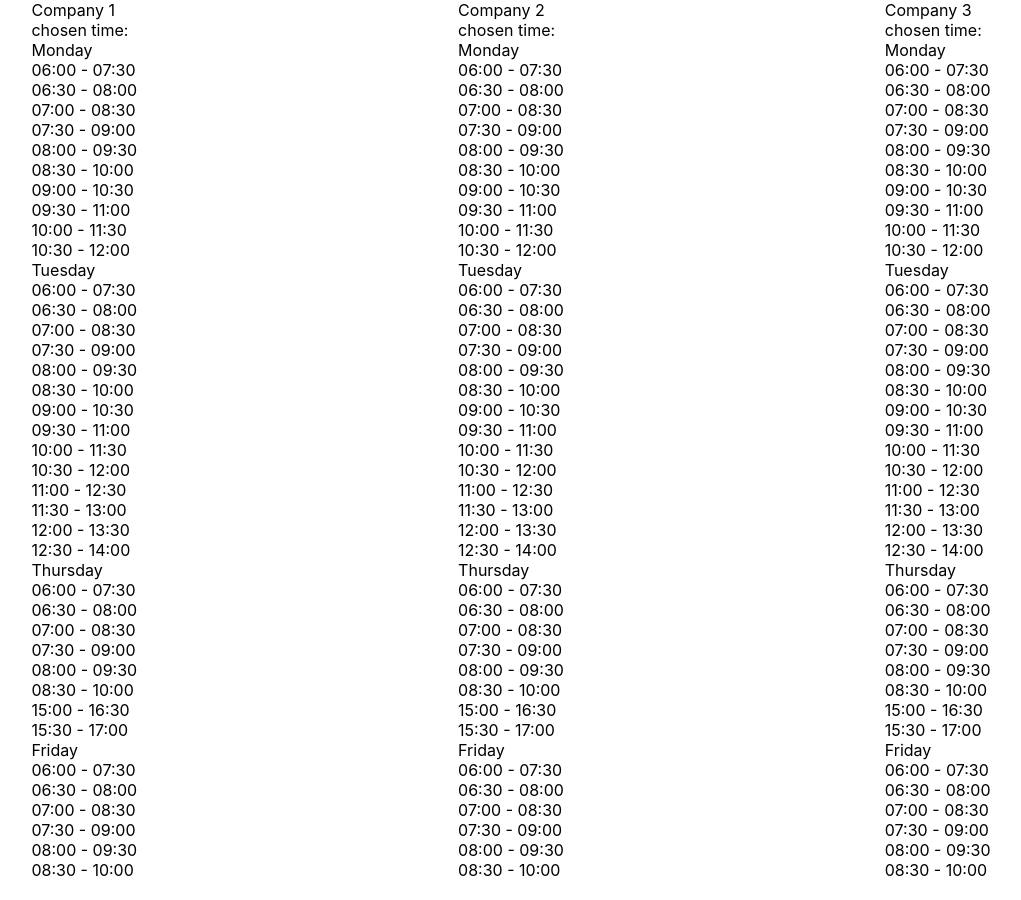
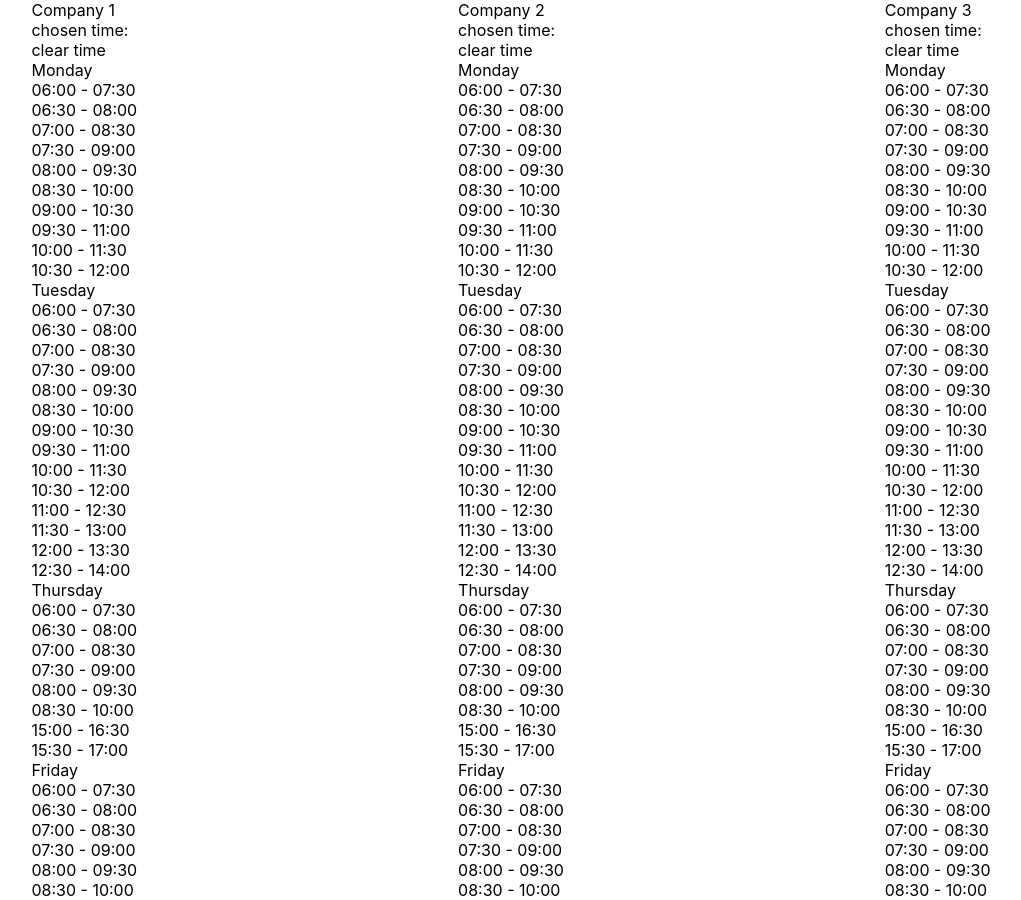
Before and after one commit to josephmallari/dates-application, a React (Create React App) app: page / in a window 1280 px wide. Shown: the whole page, without its empty margins (129-1150 px from the left). Built offline with nearby package versions, Linux system fonts and the light colour scheme.

Commit message:
set up core functionality

```diff
--- a/src/App.css
+++ b/src/App.css
@@ -11,3 +11,7 @@
 .day-num-5 ~ .day-num-5 .day-text {
   display: none;
 }
+
+.index-chosen {
+  color: blue;
+}
--- a/src/App.js
+++ b/src/App.js
@@ -1,31 +1,30 @@
+import TimeSlotWrapper from "./TimeSlotWrapper";
+import { useState } from "react";
 import json from "./time_slots.json";
-import Timeslots from "./TimeSlots";
-import { useState } from "react";
 import "./App.css";
 
 function App() {
-  const [daysArr, setDaysArr] = useState([]);
+  const [chosenIndex, setChosenIndex] = useState();
+  const [clearedIndex, setClearedIndex] = useState();
 
-  const markup = json.map((x, i) => {
-    const timeslots = x.time_slots
-      .sort((a, b) => {
-        return a.date < b.date ? -1 : a.date > b.date ? 1 : 0;
-      })
-      .map((timeslot, j) => (
-        <Timeslots
-          key={j}
-          timeslot={timeslot}
-          daysArr={daysArr}
-          setDaysArr={setDaysArr}
-        />
-      ));
+  function setIndex(index) {
+    setChosenIndex(index);
+  }
 
+  function clearIndex(index) {
+    setClearedIndex(index);
+  }
+
+  const timeslotsWrapper = json.map((timeslotData, i) => {
     return (
-      <div key={i}>
-        <div>{x.name}</div>
-        <div>chosen time:</div>
-        {timeslots}
-      </div>
+      <TimeSlotWrapper
+        timeslotData={timeslotData}
+        key={i}
+        setIndex={setIndex}
+        chosenIndex={chosenIndex}
+        clearIndex={clearIndex}
+        clearedIndex={clearedIndex}
+      />
     );
   });
 
@@ -34,7 +33,7 @@ function App() {
       className="App"
       style={{ display: "flex", justifyContent: "space-around" }}
     >
-      {markup}
+      {timeslotsWrapper}
     </div>
   );
 }
--- a/src/TimeSlotWrapper.js
+++ b/src/TimeSlotWrapper.js
@@ -1,36 +1,42 @@
 import React, { useState, useEffect, useRef } from "react";
-import moment from "moment";
+import TimeSlots from "./TimeSlots";
 
-export default function Example(props) {
-  // Declare a new state variable, which we'll call "count"
-  // const [count, setCount] = useState(0);
-  // const [time, setTime] = useState();
-  const timeRef = useRef();
-  const day = moment(props.timeslot.start_time.split("T")[0]).day();
+export default function TimeSlotWrapper(props) {
+  const [chosenTime, setChosenTime] = useState();
+  const [selectedIndex, setSelectedIndex] = useState();
 
-  const days = [
-    "Monday",
-    "Tuesday",
-    "Wednesday",
-    "Thursday",
-    "Friday",
-    "Saturday",
-    "Sunday",
-  ];
+  const timeslots = props.timeslotData.time_slots
+    .sort((a, b) => {
+      return a.date < b.date ? -1 : a.date > b.date ? 1 : 0;
+    })
+    .map((timeslot, j) => (
+      <TimeSlots
+        key={j}
+        timeslot={timeslot}
+        selectTime={selectTime}
+        index={j}
+        chosenIndex={props.chosenIndex}
+        clearedIndex={props.clearedIndex}
+      />
+    ));
 
-  function selectTime() {
-    console.log("select time");
-    // setTime("time selected");
-    console.log(timeRef.current);
+  function selectTime(time, index) {
+    setChosenTime(time);
+    setSelectedIndex(index);
+    props.setIndex(index);
+  }
+
+  function clearTime() {
+    setChosenTime(null);
+    props.clearIndex(selectedIndex);
   }
 
   return (
-    <div key={props.index}>
-      <div>{days[day - 1]}</div>
-      <div onClick={selectTime} ref={timeRef}>
-        {moment.utc(props.timeslot.start_time).format("HH:mm")} -{" "}
-        {moment.utc(props.timeslot.end_time).format("HH:mm")}
-      </div>
+    <div className="timeslotWrapper">
+      <div>{props.timeslotData.name}</div>
+      <div>chosen time: {chosenTime}</div>
+      <div onClick={clearTime}>clear time</div>
+      {timeslots}
     </div>
   );
 }
--- a/src/TimeSlots.js
+++ b/src/TimeSlots.js
@@ -1,10 +1,7 @@
-import React, { useState, useEffect, useRef } from "react";
+import React, { useRef, useEffect } from "react";
 import moment from "moment";
 
 export default function TimeSlots(props) {
-  // Declare a new state variable, which we'll call "count"
-  // const [count, setCount] = useState(0);
-  // const [time, setTime] = useState();
   const day = moment(props.timeslot.start_time.split("T")[0]).day();
   const timeRef = useRef();
 
@@ -18,17 +15,27 @@ export default function TimeSlots(props) {
     "Sunday",
   ];
 
-  function selectTime() {
-    // setTime("time selected");
-    console.log(timeRef.current.textContent);
-  }
+  useEffect(() => {
+    if (props.chosenIndex === props.index) {
+      timeRef.current.classList.add("index-chosen");
+    }
+
+    if (props.clearedIndex && props.clearedIndex == props.index) {
+      timeRef.current.classList.remove("index-chosen");
+    }
+  });
 
   let dayMarkup = days[day - 1];
 
   return (
-    <div key={props.index} className={`day-num-${day}`}>
+    <div className={`day-num-${day}`}>
       <div className="day-text">{dayMarkup}</div>
-      <div onClick={selectTime} ref={timeRef}>
+      <div
+        onClick={() =>
+          props.selectTime(timeRef.current.textContent, props.index)
+        }
+        ref={timeRef}
+      >
         {moment.utc(props.timeslot.start_time).format("HH:mm")} -{" "}
         {moment.utc(props.timeslot.end_time).format("HH:mm")}
       </div>
```
